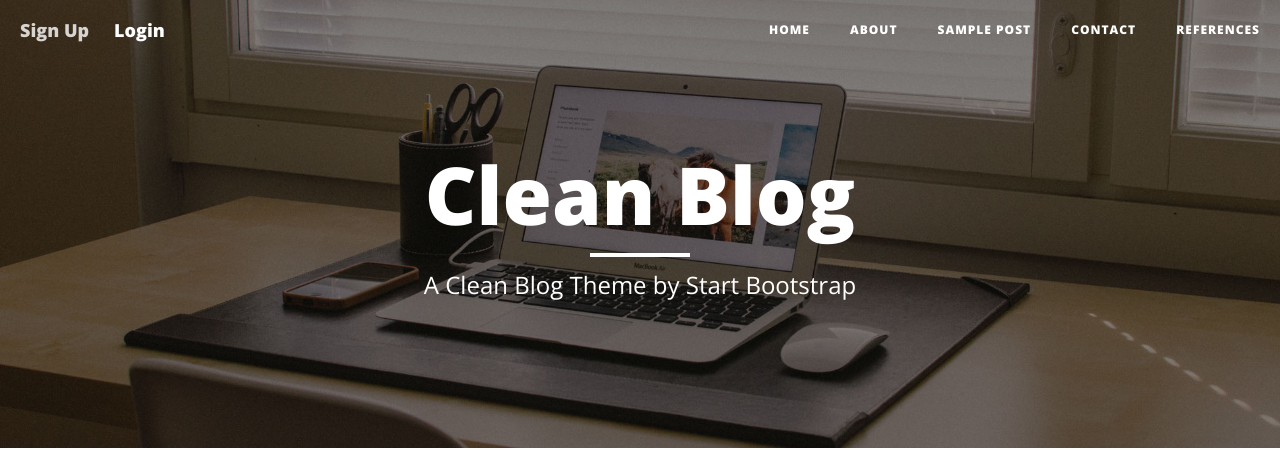
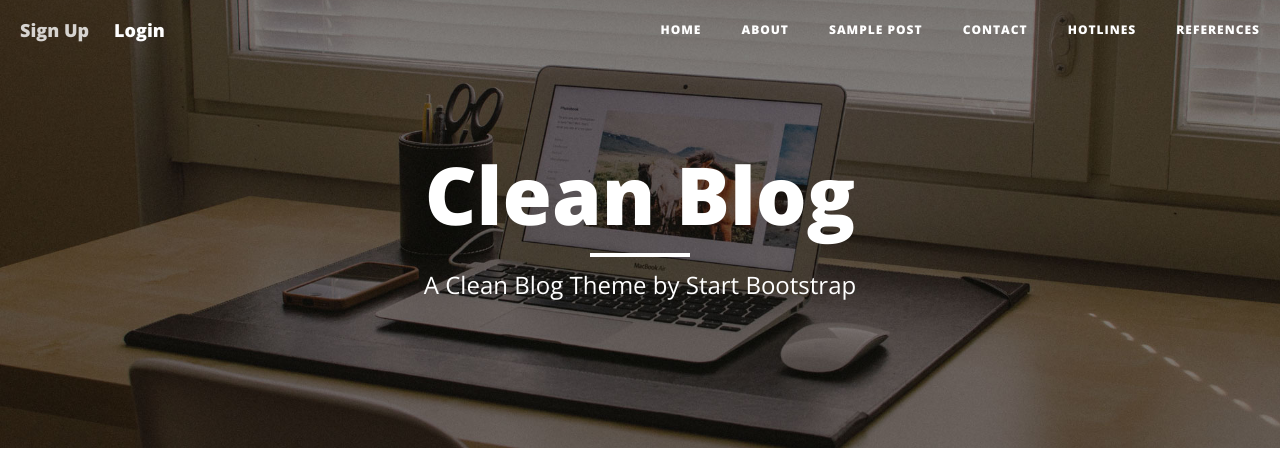
Before and after one commit to Mardea-s/finalproject, a Django app: page / in a window 1280 px wide. Shown: the top 452 px of the page. Run offline with Django 3.2, Linux system fonts and the light colour scheme; data that the repository does not hold is empty; some libraries are stand-ins or nearby versions.

Commit message:
hotlines to home

```diff
--- a/forum/templates/forum/index.html
+++ b/forum/templates/forum/index.html
@@ -70,6 +70,9 @@
                     </li>
                     <li>
                         <a href="contact">Contact</a>
+                    </li>
+                    <li>
+                        <a href="hotlines">Hotlines</a>
                     </li>
                     <li>
                         <a href="references">References</a>
```
